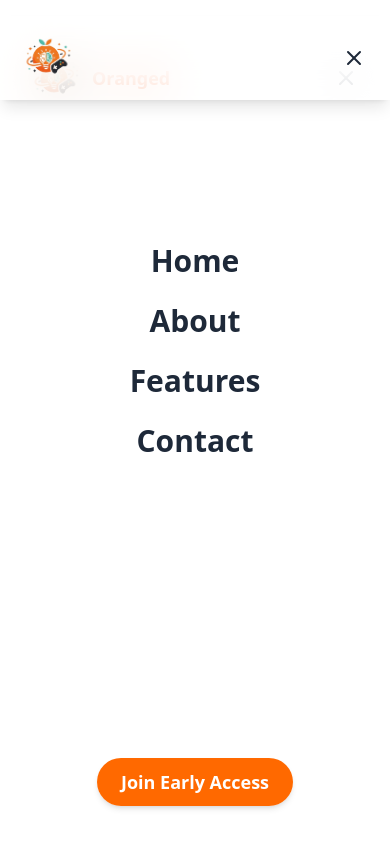
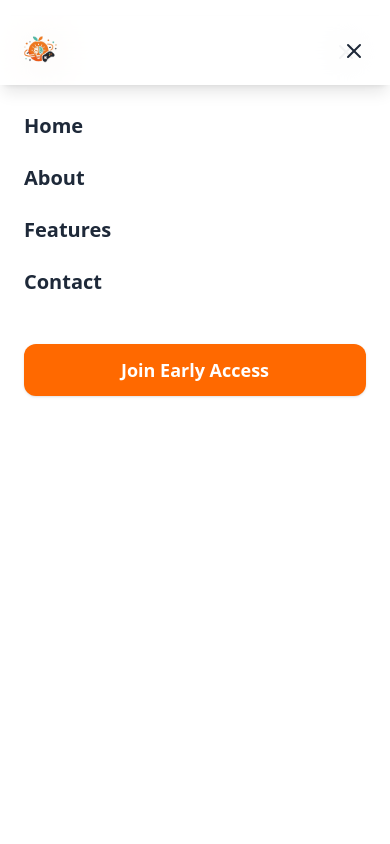
Before and after one commit to Tanmaydeep-Singh/Oranges, a Next.js app: page / in a window 390 px wide. Both pictures are taken after a click on the button "Toggle Mobile Menu". Shown: the top 844 px of the page. Built offline with nearby package versions, Linux system fonts and the light colour scheme.

Commit message:
fix: mobile nav

```diff
--- a/package.json
+++ b/package.json
@@ -15,6 +15,7 @@
     "emailjs": "^4.0.3",
     "framer-motion": "^12.23.12",
     "lucide-react": "^0.542.0",
+    "motion": "^12.23.12",
     "next": "15.5.2",
     "next-sitemap": "^4.2.3",
     "react": "19.1.0",
--- a/src/components/Navbar/index.tsx
+++ b/src/components/Navbar/index.tsx
@@ -6,7 +6,7 @@ import { useRouter } from "next/router";
 import { Moon, Sun, Menu, X } from "lucide-react";
 import { useUIStore } from "@/store";
 import Image from "next/image";
-import { AnimatePresence, motion } from "framer-motion";
+import { AnimatePresence, motion, stagger } from "motion/react";
 
 const navLinks = [
   { label: "Home", href: "/" },
@@ -25,28 +25,23 @@ const Navbar = () => {
     setIsMobileMenuOpen(false);
   }, [pathname]);
 
-    const toggleMobileMenu = () => {
-        setIsMobileMenuOpen(!isMobileMenuOpen);
-    };
+  const toggleMobileMenu = () => setIsMobileMenuOpen((prev) => !prev);
 
-    const parentVariants = {
-        hidden: { x: "100vw" },
+  const menuVariants = {
+    hidden: { x: "100%" },
     visible: {
       x: 0,
-            transition: { type: "tween", duration: 0.3, ease: "easeOut" },
+      transition: { when: "beforeChildren", staggerChildren: 0.15, delayChildre:2 },
     },
     exit: {
-            x: "100vw",
-            transition: { type: "tween", duration: 0.3, ease: "easeIn" },
+      x: "100%",
+      transition: { when: "afterChildren", staggerChildren: 0.1, staggerDirection: -1 },
     },
   };
 
   const navLinkVariants = {
-        hidden: { opacity: 0, y: 20 },
-        visible: {
-            opacity: 1,
-            y: 0,
-            transition: { duration: 0.3, ease: "easeOut" },
+    hidden: { opacity: 0, y: 40 },
+    visible: { opacity: 1, y: 0,      transition: { when: "beforChildren", staggerChildren: 0.2, staggerDirection: 1, delayChildre:2 },
  },
   };
 
@@ -56,48 +51,41 @@ const Navbar = () => {
         role="navigation"
         aria-label="Primary Navigation"
         className={`
-          fixed top-4 z-50
-          flex items-center justify-between
+          fixed top-4 z-50 flex items-center justify-between
           px-4 py-3 sm:px-6
           rounded-2xl shadow-lg
-          bg-white/70 dark:bg-black/30
-          backdrop-blur-xl
+          bg-white/70 dark:bg-black/30 backdrop-blur-xl
           transition-all duration-300
           ${isMobileMenuOpen
             ? "w-full left-0 right-0 rounded-none"
-                    : "w-[92vw] max-w-7xl left-1/2 transform -translate-x-1/2"
-                }
+            : "w-[92vw] max-w-7xl left-1/2 transform -translate-x-1/2"}
           md:w-[92vw] md:max-w-7xl md:left-1/2 md:transform md:-translate-x-1/2 md:rounded-2xl
         `}
       >
         {/* Logo */}
-                <Link href="/" className="flex items-center space-x-2">
+        <Link href="/" className="flex items-center gap-2">
           <Image
             src="/Oranged.png"
             alt="Oranged Logo"
-                        width={60}
-                        height={60}
-                        className="rounded-lg object-fill"
+            width={45}
+            height={45}
+            className="rounded-md object-cover"
           />
-                    {/* <span className="font-extrabold text-lg text-orange-600">Oranged</span> */}
         </Link>
 
         {/* Desktop Navigation */}
-                <div className="hidden md:flex items-center space-x-8">
+        <div className="hidden md:flex items-center gap-8">
           {navLinks.map(({ label, href }) => {
             const isActive = pathname === href;
             return (
               <Link
                 key={href}
                 href={href}
-                                className={`
-                  relative text-sm font-medium transition-colors duration-200
+                className={`relative text-sm font-medium transition-colors duration-200
                   focus:outline-none focus-visible:ring-2 focus-visible:ring-orange-400 focus-visible:ring-offset-2 rounded-md
                   ${isActive
                     ? "text-orange-600 dark:text-orange-400"
-                                        : "text-gray-700 dark:text-gray-300 hover:text-orange-500"
-                                    }
-                `}
+                    : "text-gray-700 dark:text-gray-300 hover:text-orange-500"}`}
                 aria-current={isActive ? "page" : undefined}
               >
                 {label}
@@ -114,51 +102,19 @@ const Navbar = () => {
           {/* Desktop CTA */}
           <Link
             href="/early-access"
-                        className="
-              px-4 py-1.5 text-sm font-semibold
-              text-white bg-orange-500 hover:bg-orange-600
-              dark:bg-orange-600 dark:hover:bg-orange-700
-              rounded-full shadow
-              focus:outline-none focus-visible:ring-2 focus-visible:ring-orange-400
-              transition-all duration-300
-            "
+            className="px-4 py-1.5 text-sm font-semibold text-white bg-orange-500
+              hover:bg-orange-600 dark:bg-orange-600 dark:hover:bg-orange-700
+              rounded-full shadow transition duration-300"
           >
             Join Early Access
           </Link>
-
-                    {/* Desktop Theme Toggle */}
-                    {/* <button
-                        onClick={toggleTheme}
-                        aria-label="Toggle Theme"
-                        className="p-2 rounded-full hover:bg-gray-200 dark:hover:bg-white/10 transition"
-                    >
-                        {theme === "dark" ? (
-                            <Sun className="w-5 h-5 text-yellow-300" />
-                        ) : (
-                            <Moon className="w-5 h-5 text-gray-800" />
-                        )}
-                    </button> */}
         </div>
 
-                {/* Mobile Actions */}
-                <div className="md:hidden flex items-center space-x-4">
-                    {/* Theme Toggle */}
-                    {/* <button
-                        onClick={toggleTheme}
-                        aria-label="Toggle Theme"
-                        className="p-2 rounded-full hover:bg-gray-200 dark:hover:bg-white/10 transition"
-                    >
-                        {theme === "dark" ? (
-                            <Sun className="w-5 h-5 text-yellow-300" />
-                        ) : (
-                            <Moon className="w-5 h-5 text-gray-800" />
-                        )}
-                    </button> */}
-
         {/* Mobile Menu Toggle */}
+        <div className="md:hidden flex items-center gap-3">
           <button
             onClick={toggleMobileMenu}
-                        aria-label="Open Mobile Menu"
+            aria-label="Toggle Mobile Menu"
             className="p-2 rounded-full hover:bg-gray-200 dark:hover:bg-white/10 transition"
           >
             {isMobileMenuOpen ? (
@@ -170,28 +126,28 @@ const Navbar = () => {
         </div>
       </nav>
 
+      {/* Mobile Menu */}
       <AnimatePresence>
         {isMobileMenuOpen && (
           <motion.div
             initial="hidden"
             animate="visible"
             exit="exit"
-                        variants={parentVariants}
-                        className="fixed inset-0 bg-white dark:bg-black z-40 flex flex-col items-center py-12 px-6 overflow-y-auto md:hidden"
+            variants={menuVariants}
+            className="fixed inset-0 bg-white dark:bg-black z-40 flex flex-col py-8 px-6 overflow-y-auto md:hidden"
             aria-modal="true"
             role="dialog"
           >
-                        <div className="w-full flex justify-between items-center mb-8">
-                            {/* Logo in Mobile Menu */}
-                            <Link href="/" className="flex items-center space-x-2" aria-label="Go to homepage">
+            <div className="w-full flex justify-between items-center mb-10">
+              {/* Logo */}
+              <Link href="/" className="flex items-center gap-2">
                 <Image
                   src="/Oranged.png"
                   alt="Oranged Logo"
-                                    width={60}
-                                    height={60}
-                                    className="rounded-lg object-fill"
+                  width={36}
+                  height={36}
+                  className="rounded-md"
                 />
-                                <span className="font-extrabold text-lg text-orange-600">Oranged</span>
               </Link>
               {/* Close Button */}
               <button
@@ -203,43 +159,35 @@ const Navbar = () => {
               </button>
             </div>
 
-                        <nav className="flex flex-col space-y-6 w-full items-center justify-center min-h-[50vh]">
-                            {navLinks.map(({ label, href }, index) => (
+            <nav className="flex flex-col gap-6 w-full">
+              {navLinks.map(({ label, href }) => (
                 <motion.div
                   key={href}
                   variants={navLinkVariants}
                   initial="hidden"
                   animate="visible"
-                                    custom={index}
                 >
                   <Link
                     href={href}
-                                        className="text-3xl font-bold text-gray-800 dark:text-white hover:text-orange-500 transition-colors py-2"
+                    className="text-xl font-semibold text-gray-800 dark:text-white hover:text-orange-500 transition-colors"
                     onClick={toggleMobileMenu}
                   >
                     {label}
                   </Link>
                 </motion.div>
               ))}
-                        </nav>
 
-                        {/* Mobile CTA */}
-                        <div className="mt-auto">
+              {/* CTA inside mobile menu */}
               <Link
                 href="/early-access"
-                                className="
-                  px-6 py-3 text-lg font-semibold
-                  text-white bg-orange-500 hover:bg-orange-600
-                  dark:bg-orange-600 dark:hover:bg-orange-700
-                  rounded-full shadow-md
-                  focus:outline-none focus-visible:ring-2 focus-visible:ring-orange-400
-                  transition-all duration-300
-                "
+                className="mt-6 px-6 py-3 text-lg font-semibold text-center text-white bg-orange-500
+                  hover:bg-orange-600 dark:bg-orange-600 dark:hover:bg-orange-700
+                  rounded-xl shadow transition duration-300"
                 onClick={toggleMobileMenu}
               >
                 Join Early Access
               </Link>
-                        </div>
+            </nav>
           </motion.div>
         )}
       </AnimatePresence>
```
Also changed, not shown: 1 other file (tests, documents, lock files or other folders). Lines whose indentation alone changed are shown as unchanged.
